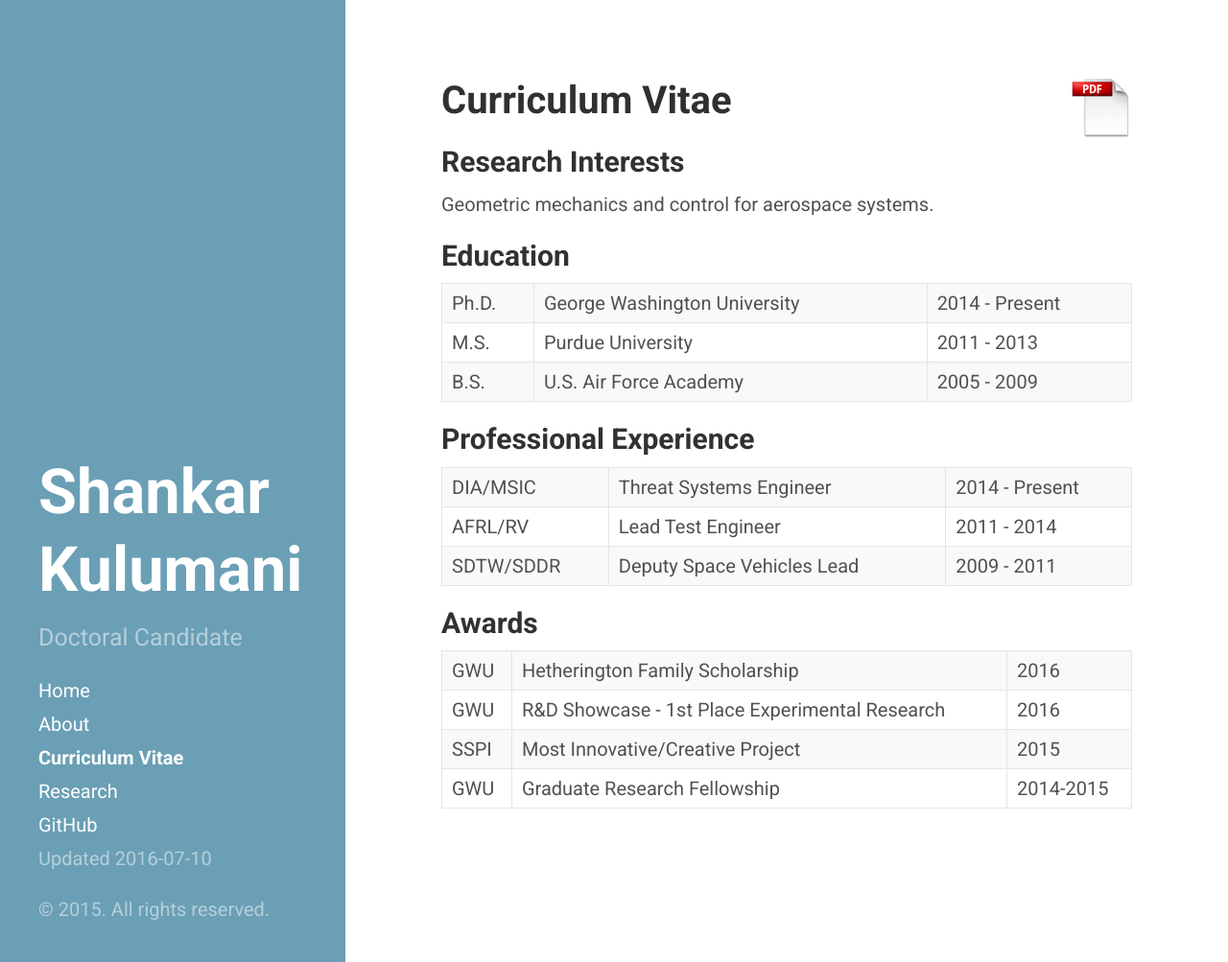
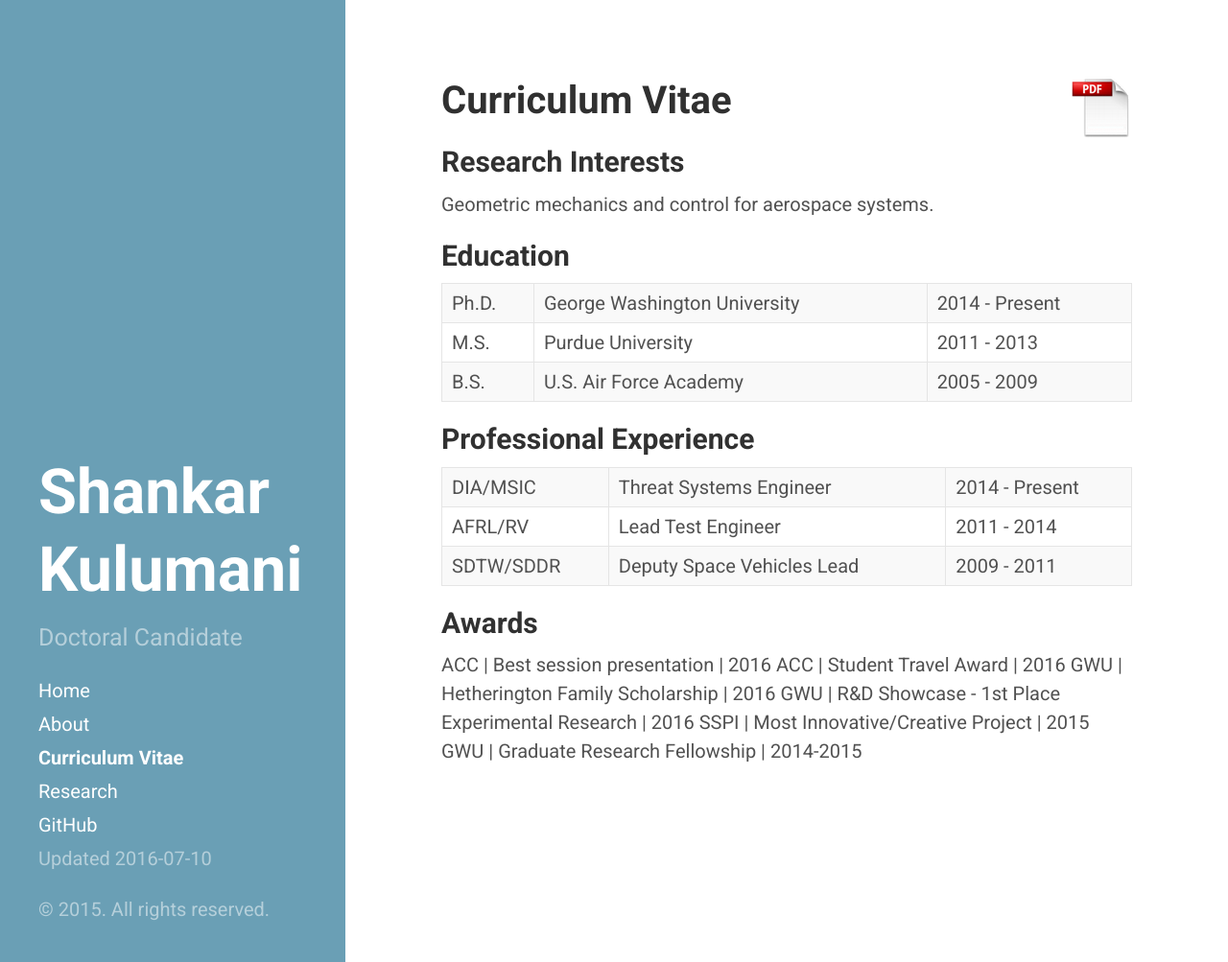
Before and after one commit to skulumani/skulumani.github.io, a Jekyll site: the page built from cv.md, in a window 1280 px wide and 1003 px high. Shown: the whole window at 96% size. Built offline with Jekyll 4.4.1, drawn with Linux system fonts in a browser that asks for light colours.

Commit message:
Add ACC awards to CV page

```diff
--- a/cv.md
+++ b/cv.md
@@ -23,7 +23,8 @@
 SDTW/SDDR | Deputy Space Vehicles Lead |  2009 -  2011
 
 ## Awards
-
+ACC | Best session presentation | 2016
+ACC | Student Travel Award | 2016
 GWU | Hetherington Family Scholarship | 2016
 GWU | R&D Showcase - 1st Place Experimental Research | 2016
 SSPI | Most Innovative/Creative Project | 2015
```
